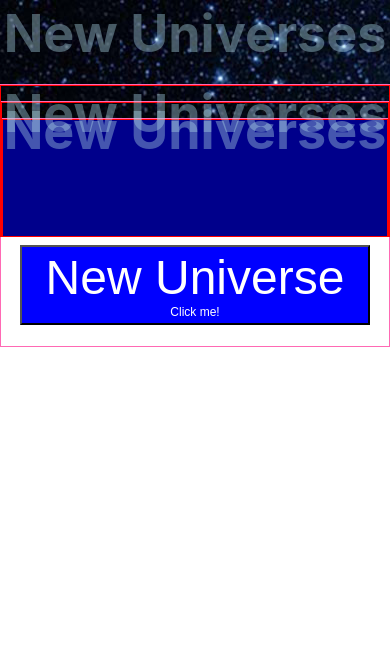
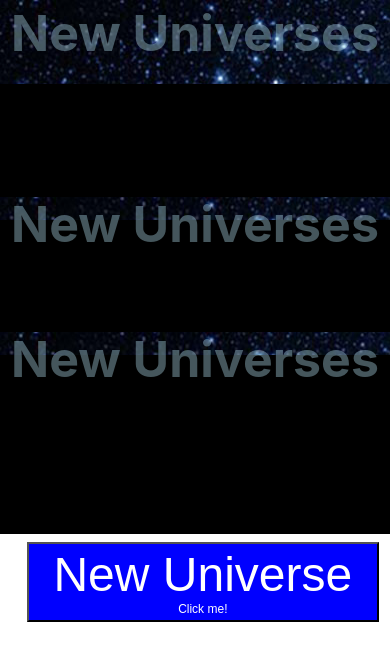
Before and after one commit to digitalmachines/New-Universe, a React (Create React App) app: page / in a window 390 px wide. Shown: the top 660 px of the page. Built offline with nearby package versions, Linux system fonts and the light colour scheme; no server answers.

Commit message:
fixed photo container css

```diff
--- a/src/styles.css
+++ b/src/styles.css
@@ -152,6 +152,7 @@
         padding: 0;
     }
     .header{
+        background-image: url('images/nasa-orion-header.jpg');
         width: 100%;
         height: 10vh;
         display: flex;
@@ -168,7 +169,7 @@
         max-height: 100%;
         color: lightblue;
         opacity: 0.4;
-        font-size: 52px;
+        font-size: 50px;
     }
     .main-window{
         margin: 0%;
@@ -180,34 +181,29 @@
         flex-direction: column;
         flex-wrap: wrap;
         justify-content: center;
-        align-content: center;
+        align-content: start;
         width: 100%;
         height: 100%;
         margin: 0%;
         padding: 0%;
         position: static;
-        border: 1px solid hotpink;
     }
     .main-container .photo-container{
-        display: flex;
-        justify-content: center;
+        background-color: black;
         width: 100%;
-        margin: 0 auto;
+        height: 450px;
+        margin: 0%;
         padding: 0%;
-        border: 0.5px solid red;
     }
 
     .main-container .photo-container img{
-        width: 100%;
-        max-width: 100%;
+        height: auto;
+        width: auto;
         margin: 0%;
         padding: 0%;
-        border: 1px solid green;
-
     }
     .main-container .text-container{
         width: 94%;
-        margin: 0%;
         padding: 0% 5% 0% 5%;
     }
 }
```
